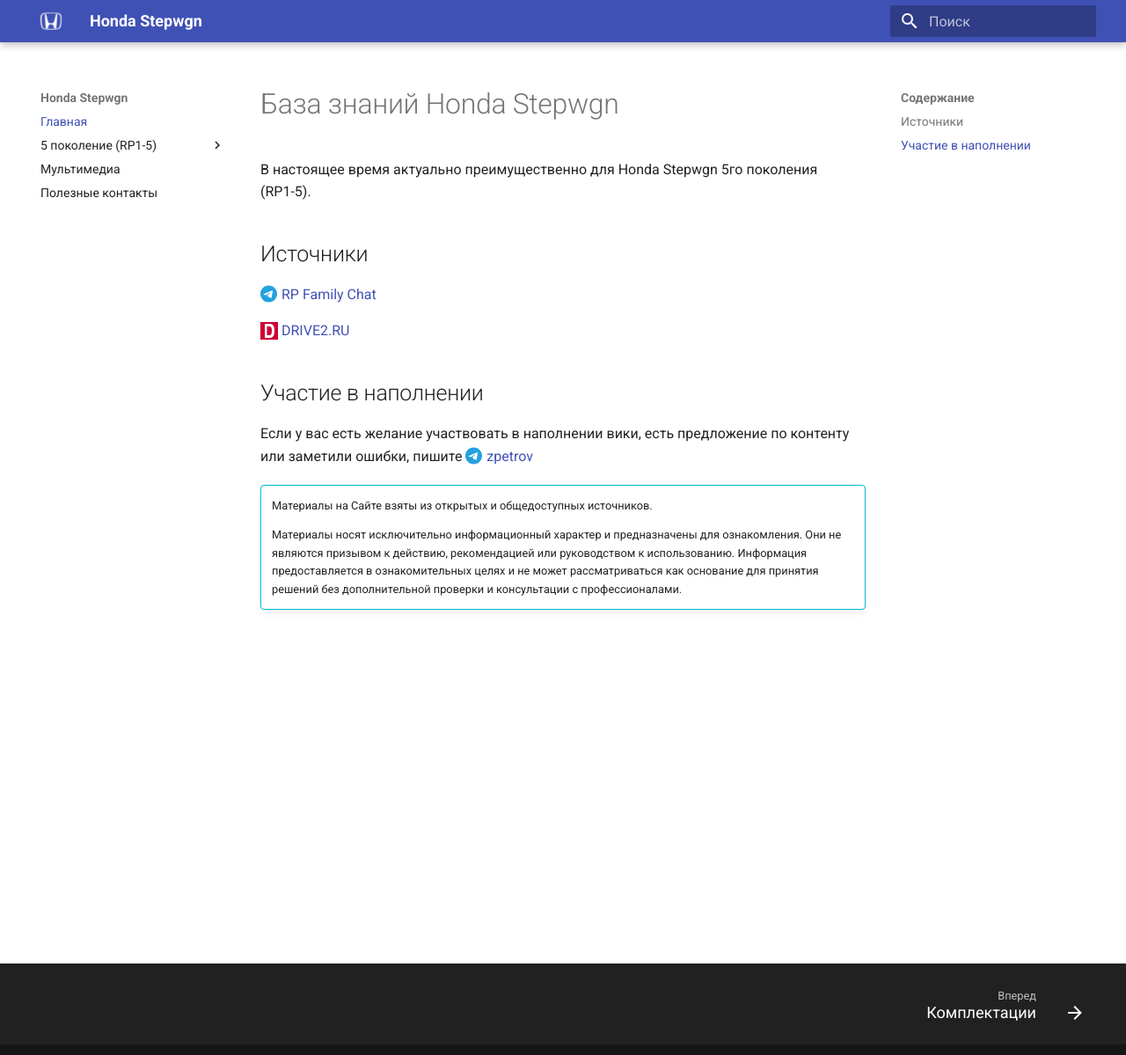
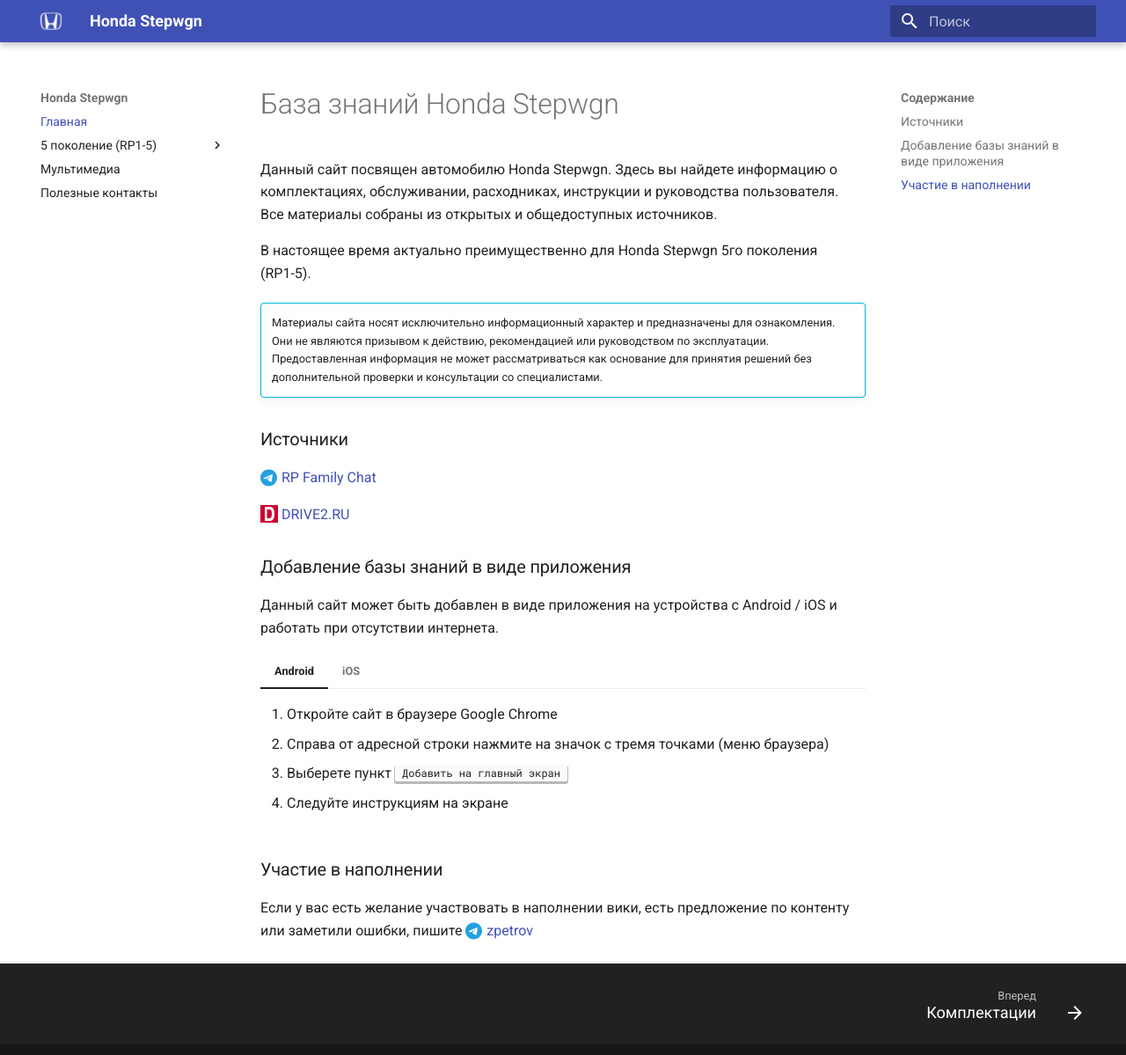
Before and after one commit to stepwgn/stepwgn.github.io, an MkDocs documentation site: the page built from docs/index.md, in a window 1280 px wide and 1211 px high. Shown: the top 1199 px of the window at 88% size. Built offline with MkDocs 1.6.1 and Material for MkDocs 9.7.7, drawn with Linux system fonts in a browser that asks for light colours.

Commit message:
Update home page
Signed-off-by: Zakhar Petrov <46595458+zakhar-petrov@users.noreply.github.com>

```diff
--- a/docs/index.md
+++ b/docs/index.md
@@ -1,23 +1,41 @@
 # База знаний Honda Stepwgn
+
+Данный сайт посвящен автомобилю Honda Stepwgn. Здесь вы найдете информацию о комплектациях, обслуживании, расходниках,
+инструкции и руководства пользователя. Все материалы собраны из открытых и общедоступных источников.
 
 В настоящее время актуально преимущественно для Honda Stepwgn 5го поколения <nobr>(RP1-5)</nobr>.
 
-## Источники
+!!! info ""
+
+    Материалы сайта носят исключительно информационный характер и предназначены для ознакомления. Они не являются призывом
+    к действию, рекомендацией или руководством по эксплуатации. Предоставленная информация не может рассматриваться как
+    основание для принятия решений без дополнительной проверки и консультации со специалистами.
+
+### Источники
 
 [RP Family Chat](https://t.me/RPfamily_chat){ target="_blank" .telegram-link }
 
 [DRIVE2.RU](https://www.drive2.ru/search?text=stepwgn&generation=5566){ target="_blank" .drive2-link }
 
-## Участие в наполнении
+### Добавление базы знаний в виде приложения
+
+Данный сайт может быть добавлен в виде приложения на устройства с Android / iOS и работать при отсутствии интернета.
+
+=== "Android"
+
+    1. Откройте сайт в браузере Google Chrome
+    1. Справа от адресной строки нажмите на значок с тремя точками (меню браузера)
+    1. Выберете пункт ++"Добавить на главный экран"++
+    1. Следуйте инструкциям на экране
+
+=== "iOS"
+
+    1. Откройте сайт в браузере Safari
+    1. Откройте меню ++"Поделиться"++, доступное в нижней или верхней части браузера
+    1. Выберете пункт ++"На экран «Домой»"++
+    1. Следуйте инструкциям на экране
+
+### Участие в наполнении
 
 Если у вас есть желание участвовать в наполнении вики, есть предложение по контенту или заметили ошибки,
 пишите [zpetrov](https://t.me/zpetrov){ target="_blank" .telegram-link }
-
-!!! info ""
-
-       Материалы на Сайте взяты из открытых и общедоступных источников.
-
-       Материалы носят исключительно информационный характер и предназначены для ознакомления. Они не являются призывом
-       к действию, рекомендацией или руководством к использованию.
-       Информация предоставляется в ознакомительных целях и не может рассматриваться как основание для принятия решений
-       без дополнительной проверки и консультации с профессионалами.
```
